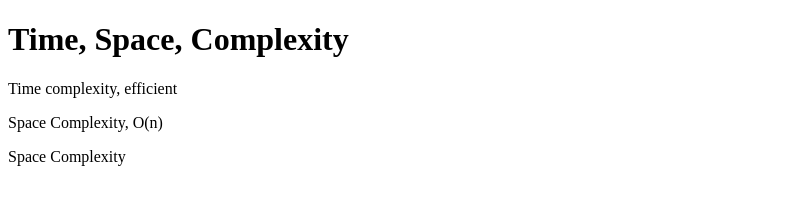
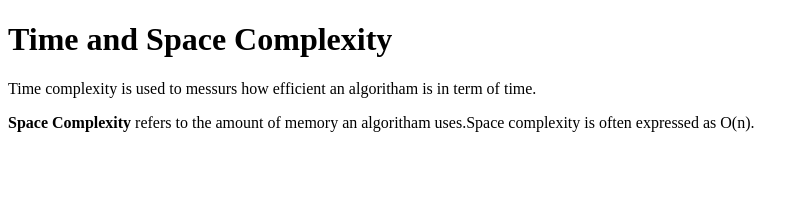
Before and after one commit to acciojob/time-and-space-complexity-sonwanerahul, a website: page main.html in a window 1280 px wide. Shown: the whole page, without its empty margins (0-809 px from the left). Drawn offline with Linux system fonts and the light colour scheme.

Commit message:
created a submission

```diff
--- a/main.html
+++ b/main.html
@@ -8,10 +8,9 @@
 
 <body>
 	<!-- the entire body must be written by student -->
-	<h1>Time, Space, Complexity</h1>
-		<p>Time complexity, efficient</p>
-		<p>Space Complexity, O(n)</p>
-		<p>Space Complexity</p>
+	<h1>Time and Space Complexity</h1>
+		<p>Time complexity is used to messurs how efficient an algoritham is in term of time.</p>
+		<p><b>Space Complexity</b> refers to the amount of memory an algoritham uses.Space complexity is often expressed as O(n).</p>
     <script type="text/javascript" src="./script.js">
 </script>
 
```
